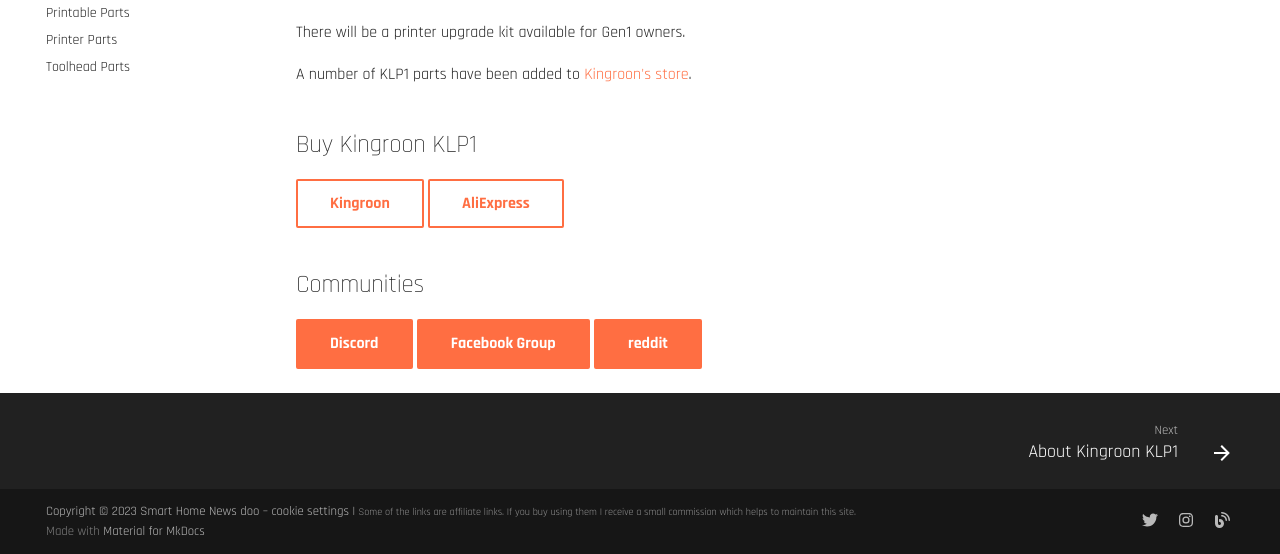
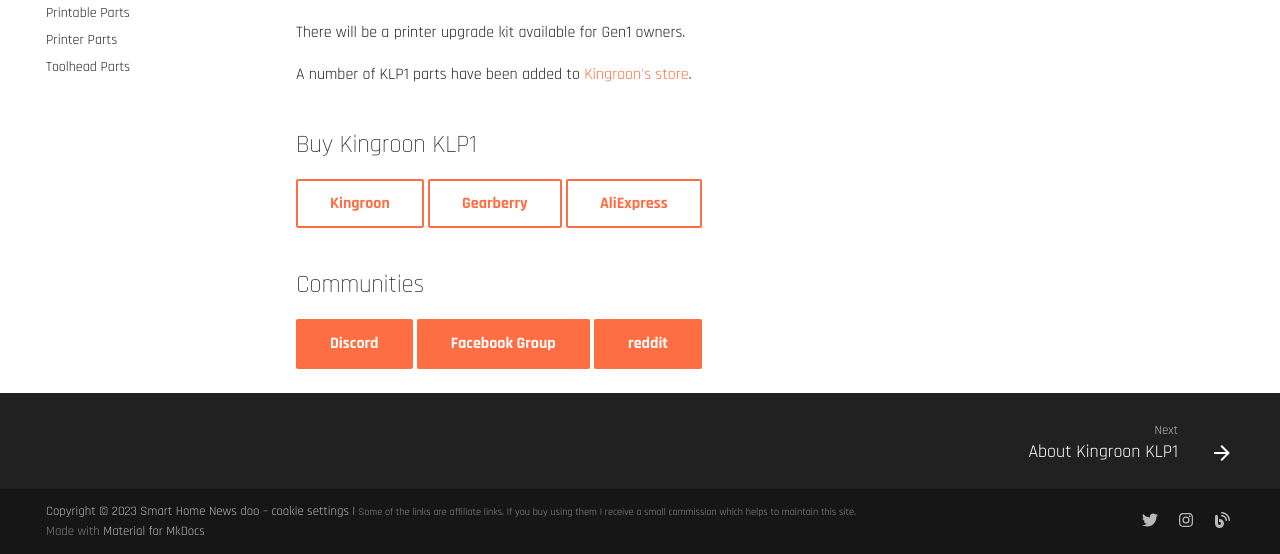
Before and after one commit to blakadder/klp1, an MkDocs documentation site: the page built from docs/index.md, in a window 1280 px wide and 900 px high, scrolled down 650 px, cut to the strip 346-900 px from the top of the window. Built offline with MkDocs 1.6.1 and Material for MkDocs 9.7.7, drawn with Linux system fonts in a browser that asks for light colours; comment, search, counter and statistics services are not loaded.

Commit message:
add Gearberry link

```diff
--- a/docs/index.md
+++ b/docs/index.md
@@ -21,6 +21,7 @@
 ## Buy Kingroon KLP1
 
 [Kingroon](https://kingroon.com/products/kingroon-klp1-corexy-3d-printer-with-klipper-firmware?sca_ref=3869528.BgcwN5Ufox){ .md-button }
+[Gearberry](https://c.gearberry.com/r/DkNK3o5j8a4r){ .md-button }
 [AliExpress](https://www.aliexpress.com/item/1005005848702527.html?aff_fcid=2346a7e2d2924a688a6bc3f352599141-1683321467862-09053-_DeEl0u1&tt=CPS_NORMAL&aff_fsk=_DeEl0u1&aff_platform=shareComponent-detail&sk=_DeEl0u1&aff_trace_key=2346a7e2d2924a688a6bc3f352599141-1683321467862-09053-_DeEl0u1&terminal_id=165068c405fe431e83f4b86336c9e8c9&afSmartRedirect=y){ .md-button }
 
 ## Communities
```
